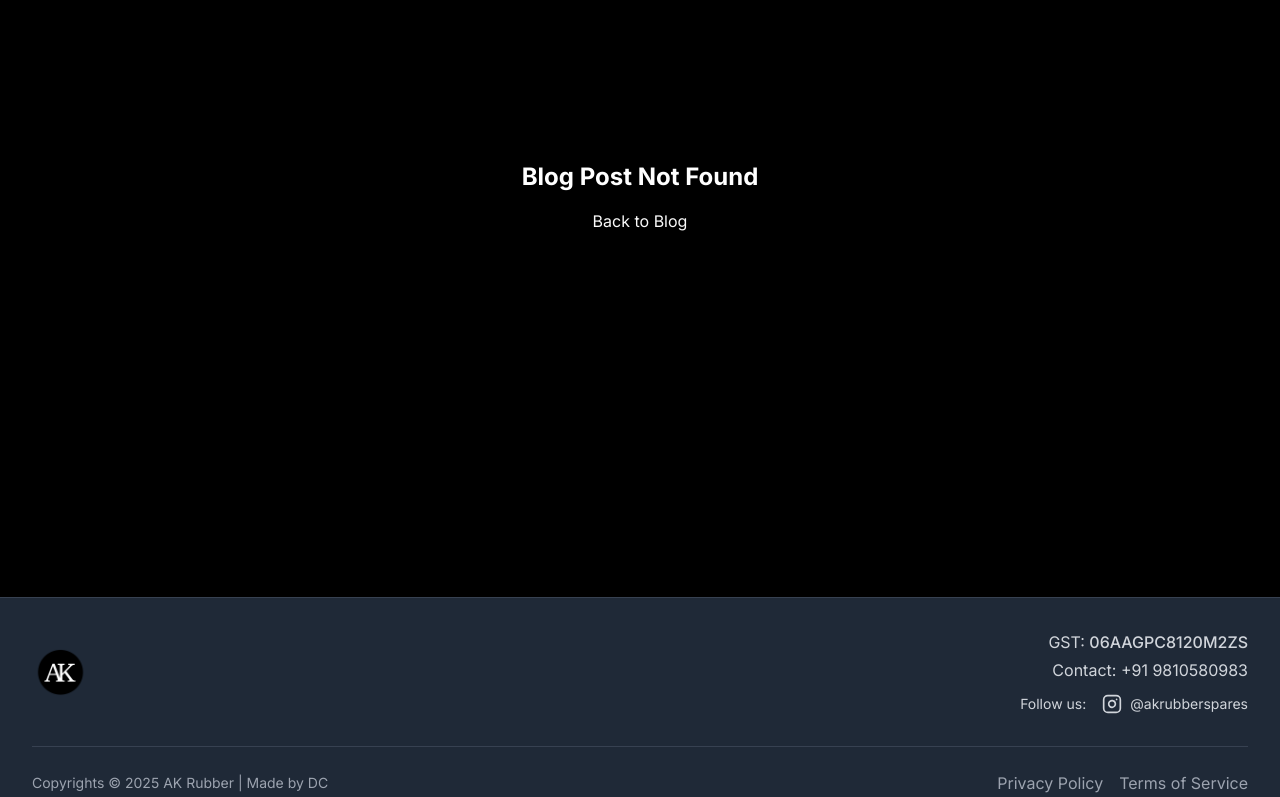
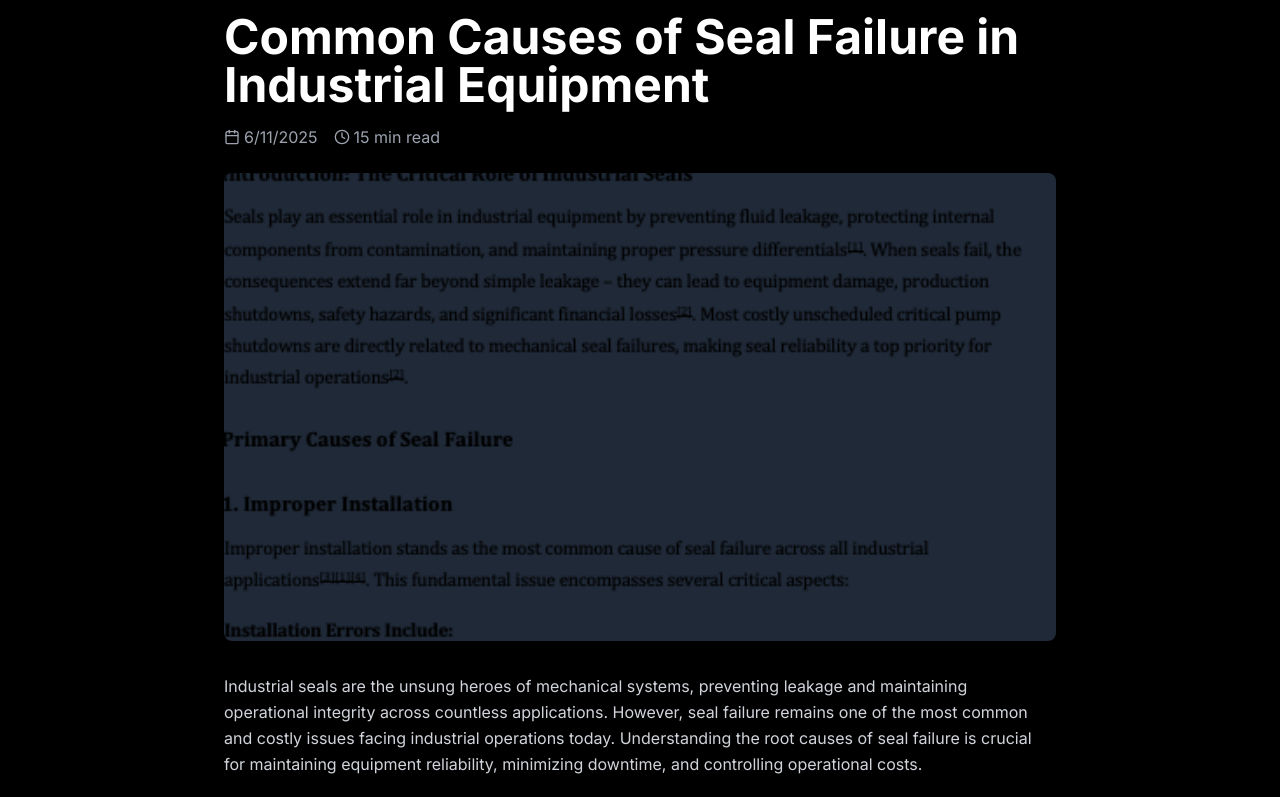
Before and after one commit to chhabraadhruv/ak-rubber-08, a React (Vite) app: page /blog/common-causes-seal-failure-industrial-equipment in a window 1280 px wide. Shown: the part 283-1080 px from the top of the page. Built offline with nearby package versions, Linux system fonts and the light colour scheme.

Commit message:
Add new blog post: Seal Failure

```diff
--- a/src/pages/BlogPage.tsx
+++ b/src/pages/BlogPage.tsx
@@ -4,6 +4,16 @@ import { Calendar, Clock, ArrowRight, TrendingUp } from "lucide-react";
 import { useEffect } from "react";
 
 const blogPosts = [
+  {
+    id: 3,
+    slug: "common-causes-seal-failure-industrial-equipment",
+    title: "Common Causes of Seal Failure in Industrial Equipment",
+    excerpt: "Discover the primary reasons behind seal failures in industrial applications and learn proven strategies to prevent costly downtime and equipment damage.",
+    date: "2025-06-11",
+    readTime: "15 min read",
+    image: "/lovable-uploads/f7cf8b21-cb5e-4eae-b700-003f70a4e9ad.png",
+    category: "Technical Analysis"
+  },
   {
     id: 2,
     slug: "pneumatic-system-o-ring-replacement-guide",
--- a/src/pages/BlogPostPage.tsx
+++ b/src/pages/BlogPostPage.tsx
@@ -4,70 +4,178 @@ import { Calendar, Clock, ArrowLeft, Phone, Mail } from "lucide-react";
 import { useEffect } from "react";
 
 const blogPosts = {
-  "hydraulic-cylinder-seal-kit-installation-guide": {
-    id: 1,
-    slug: "hydraulic-cylinder-seal-kit-installation-guide",
-    title: "Hydraulic Cylinder Seal Kit Installation: A Complete Guide",
-    date: "2025-05-1",
-    readTime: "8 min read",
-    image: "/lovable-uploads/9110a679-cf87-406f-96ce-295cf2ab79f8.png",
-    category: "Technical Guide",
-    metaDescription: "Learn the essential steps for proper hydraulic cylinder seal kit installation to maintain optimal performance and prevent costly downtime. Expert guide by AK Rubber Spares.",
-    keywords: "hydraulic cylinder seals, seal kit installation, hydraulic maintenance, industrial seals, hydraulic repair",
+  "common-causes-seal-failure-industrial-equipment": {
+    id: 3,
+    slug: "common-causes-seal-failure-industrial-equipment",
+    title: "Common Causes of Seal Failure in Industrial Equipment",
+    date: "2025-06-11",
+    readTime: "15 min read",
+    image: "/lovable-uploads/f7cf8b21-cb5e-4eae-b700-003f70a4e9ad.png",
+    category: "Technical Analysis",
+    metaDescription: "Discover the primary reasons behind seal failures in industrial applications and learn proven strategies to prevent costly downtime and equipment damage.",
+    keywords: "seal failure, industrial seals, equipment maintenance, seal reliability, hydraulic seals, mechanical seals",
     content: `
-      <p>Hydraulic cylinders are the workhorses of industrial machinery, from excavators to manufacturing equipment. When seals fail, proper installation of replacement seal kits is crucial for maintaining optimal performance and preventing costly downtime. At AK Rubber Spares, we understand the importance of getting this right the first time.</p>
+      <p>Industrial seals are the unsung heroes of mechanical systems, preventing leakage and maintaining operational integrity across countless applications. However, seal failure remains one of the most common and costly issues facing industrial operations today. Understanding the root causes of seal failure is crucial for maintaining equipment reliability, minimizing downtime, and controlling operational costs.</p>
 
-      <h2>Understanding Hydraulic Cylinder Seals</h2>
-      <p>Hydraulic cylinder seals serve multiple critical functions. They prevent hydraulic fluid leakage, maintain system pressure, and keep contaminants out of the cylinder. A typical seal kit includes rod seals, piston seals, wiper seals, and backup rings, each designed for specific pressure and temperature conditions.</p>
+      <h2>Introduction: The Critical Role of Industrial Seals</h2>
+      <p>Seals play an essential role in industrial equipment by preventing fluid leakage, protecting internal components from contamination, and maintaining proper pressure differentials. When seals fail, the consequences extend far beyond simple leakage – they can lead to equipment damage, production shutdowns, safety hazards, and significant financial losses. Most costly unscheduled critical pump shutdowns are directly related to mechanical seal failures, making seal reliability a top priority for industrial operations.</p>
 
-      <h2>Pre-Installation Preparation</h2>
-      <p>Before beginning any seal replacement work, proper preparation is essential. Start by completely depressurizing the hydraulic system and ensuring all energy sources are locked out. Clean the work area thoroughly to prevent contamination during the installation process.</p>
+      <h2>Primary Causes of Seal Failure</h2>
 
-      <p>Gather all necessary tools including seal installation tools, torque wrenches, micrometers, and cleaning supplies. Having the right equipment prevents damage to delicate seal surfaces and ensures proper installation.</p>
+      <h3>1. Improper Installation</h3>
+      <p>Improper installation stands as the most common cause of seal failure across all industrial applications. This fundamental issue encompasses several critical aspects:</p>
 
-      <h2>Step-by-Step Installation Process</h2>
-      <p>Begin by carefully disassembling the hydraulic cylinder, taking photos or making notes of the component arrangement for reassembly reference. Remove the old seals completely, inspecting the cylinder bore and rod for damage, scoring, or excessive wear.</p>
+      <p><strong>Installation Errors Include:</strong></p>
+      <ul>
+        <li>Misalignment during installation leading to uneven wear and vibration</li>
+        <li>Installing seals in the wrong direction, which is surprisingly common</li>
+        <li>Using excessive force or brute force during installation, causing immediate damage</li>
+        <li>Inadequate lubrication during the installation process</li>
+        <li>Failure to use proper installation tools, particularly when crossing threads or ports</li>
+      </ul>
 
-      <p>Clean all components thoroughly using appropriate solvents. Any debris or contamination left behind can cause premature seal failure. Inspect the cylinder bore and rod surfaces carefully – scratches deeper than 0.025mm typically require professional repair.</p>
+      <p><strong>Prevention Strategies:</strong></p>
+      <p>Installing seals requires careful attention to manufacturer guidelines and proper tooling. Using specialized installation tools such as lead-in chamfers helps protect seals when navigating difficult installation locations. Training personnel in proper installation techniques is essential, and in some cases, changing equipment design to prevent incorrect installation (poka-yoke) may be necessary.</p>
 
-      <p>When installing new seals, handle them with care to avoid nicks or cuts. Use proper seal installation tools rather than improvising with screwdrivers or other implements that can damage the seal lips. Apply a light coating of compatible hydraulic fluid to ease installation and prevent dry starts.</p>
+      <h3>2. Material Incompatibility and Selection Issues</h3>
+      <p>Selecting the wrong seal material for specific operating conditions represents a critical failure mode that leads to premature seal degradation.</p>
 
-      <h2>Critical Installation Tips</h2>
-      <p>Pay special attention to seal orientation – installing seals backwards or upside down will result in immediate failure. Most seals have directional indicators or asymmetric designs that show proper orientation.</p>
+      <p><strong>Common Material Issues:</strong></p>
+      <ul>
+        <li>Chemical incompatibility with process fluids, leading to swelling, softening, or chemical attack</li>
+        <li>Temperature limitations exceeded, causing thermal degradation</li>
+        <li>Pressure ratings exceeded beyond seal capabilities</li>
+        <li>Inappropriate hardness for the application requirements</li>
+      </ul>
 
-      <p>Ensure proper seal compression during installation. Over-compression can cause seal damage, while under-compression leads to leakage. Follow manufacturer specifications for compression ratios and installation torque values.</p>
+      <p><strong>Material Selection Considerations:</strong></p>
+      <p>Proper seal selection must account for processing fluid characteristics, operating pressure, temperature ranges, and rotational speeds. Different materials offer varying properties: nitrile rubber excels in oil-resistant applications and is currently the most used elastomer in the seal industry, while silicone rubber provides superior temperature resistance ranging from -65°C to 315°C. Fluorosilicone combines excellent fuel and oil resistance with superior aging characteristics compared to standard silicone.</p>
 
-      <p>Take time to properly align components during reassembly. Misalignment puts unnecessary stress on seals and can cause premature failure. Use appropriate alignment tools and techniques to ensure everything fits together correctly.</p>
+      <h3>3. Contamination and Environmental Factors</h3>
+      <p>Contamination represents one of the most destructive forces affecting seal performance and longevity.</p>
 
-      <h2>Common Installation Mistakes to Avoid</h2>
-      <p>One of the most frequent errors is rushing the installation process. Taking shortcuts often leads to damaged seals, contamination, or improper assembly that results in early failure and repeat repairs.</p>
+      <p><strong>Types of Contamination:</strong></p>
+      <ul>
+        <li>External debris such as dirt, dust, and abrasive particles entering the sealing system</li>
+        <li>Internal contamination generated by moving components like gears and pumps</li>
+        <li>Chemical contamination from incompatible substances in the process fluid</li>
+        <li>Weld splatter and other industrial contaminants in harsh environments</li>
+      </ul>
 
-      <p>Using incompatible seal materials is another critical mistake. Different hydraulic fluids and operating conditions require specific seal compounds. Always verify that replacement seals match the original specifications or are approved upgrades.</p>
+      <p><strong>Impact on Seal Performance:</strong></p>
+      <p>Contamination causes rapid erosion of seal faces, leading to accelerated wear and loss of sealing effectiveness. When contaminants embed into sealing surfaces, they create permanent damage that compromises seal integrity. The presence of abrasive particles creates a cascading effect where dirty seals become less effective at excluding additional contamination.</p>
 
-      <p>Neglecting to replace backup rings and secondary seals is a costly oversight. These components work together as a system, and mixing old and new parts often leads to performance issues.</p>
+      <h3>4. Wear and Aging</h3>
+      <p>Natural wear and material aging are inevitable factors that affect all seals over time, but understanding these processes helps in predicting and managing seal life.</p>
 
-      <h2>Post-Installation Testing</h2>
-      <p>After completing the installation, perform a careful system startup. Begin with low pressure operation to check for obvious leaks or problems before bringing the system to full operating pressure.</p>
+      <p><strong>Aging Mechanisms:</strong></p>
+      <ul>
+        <li>Thermal aging occurs at elevated temperatures, causing molecular chain degradation and loss of mechanical properties</li>
+        <li>Oxidative aging happens when oxygen reacts with rubber molecules, particularly affecting elasticity</li>
+        <li>Ozone cracking, especially problematic for natural rubber materials</li>
+        <li>UV radiation degradation for seals exposed to sunlight</li>
+      </ul>
 
-      <p>Monitor the cylinder operation closely during the first few hours of use. Some minor weeping is normal as seals seat properly, but significant leakage indicates installation problems that need immediate attention.</p>
+      <p><strong>Wear Patterns:</strong></p>
+      <p>Friction between seal faces creates natural wear over time, but excessive wear often indicates underlying problems. Proper lubrication and appropriate seal face materials can significantly extend wear life. Higher quality bearings reduce system vibration and metal-to-metal contact, decreasing the type of contamination that accelerates seal wear.</p>
 
-      <p>Document the installation date and seal kit specifications for future maintenance planning. Proper record keeping helps identify patterns and optimize replacement intervals.</p>
+      <h3>5. Operating Condition Extremes</h3>
+      <p>Operating conditions that exceed seal design parameters frequently cause premature failure.</p>
 
-      <h2>Maximizing Seal Life</h2>
-      <p>Proper installation is just the first step in maximizing seal performance. Regular maintenance including hydraulic fluid changes, filter replacements, and contamination control significantly extends seal life.</p>
+      <p><strong>Temperature-Related Failures:</strong></p>
+      <p>High temperatures cause seal hardening and loss of elasticity, leading to cracking and failure. Most hydraulic seals function optimally with fluid temperatures below 180°F, and higher temperatures can cause significant degradation. Conversely, extremely low temperatures make seal materials brittle and prone to cracking.</p>
 
-      <p>Operating within design parameters is equally important. Exceeding pressure, temperature, or speed limits accelerates seal wear and can cause catastrophic failures.</p>
+      <p><strong>Pressure-Related Issues:</strong></p>
+      <ul>
+        <li>Excessive pressure can cause seal extrusion and deformation</li>
+        <li>Pressure cycling creates fatigue stress that leads to eventual failure</li>
+        <li>Explosive decompression in high-pressure applications can cause blistering and rupture</li>
+      </ul>
 
-      <h2>When to Call Professionals</h2>
-      <p>While many seal replacements can be handled in-house, some situations require professional expertise. Complex multi-stage cylinders, high-pressure applications, or cylinders with specialized coatings may need professional service to avoid costly mistakes.</p>
+      <p><strong>Dynamic Operating Conditions:</strong></p>
+      <ul>
+        <li>Dry running without adequate lubrication causes rapid seal face wear due to excessive friction</li>
+        <li>Excessive shaft runout or deflection creates uneven contact between seal faces</li>
+        <li>Vibration and misalignment disrupt proper seal function and accelerate wear</li>
+      </ul>
 
-      <h2>Quality Seal Kits Make the Difference</h2>
-      <p>The quality of your seal kit directly impacts installation success and long-term performance. At AK Rubber Spares, we supply premium seal kits designed for demanding industrial applications. Our kits include all necessary components and detailed installation instructions to ensure successful repairs.</p>
+      <h3>6. Design and Manufacturing Defects</h3>
+      <p>Poor design choices and manufacturing quality issues can predispose seals to failure.</p>
+
+      <p><strong>Design-Related Issues:</strong></p>
+      <ul>
+        <li>Improper groove design preventing adequate seal compression</li>
+        <li>Insufficient lead-in chamfers making installation difficult and damaging seals</li>
+        <li>Sharp edges in seal grooves that can cut or damage seals during operation</li>
+        <li>Inadequate clearances leading to seal extrusion under pressure</li>
+      </ul>
+
+      <p><strong>Manufacturing Quality:</strong></p>
+      <ul>
+        <li>Incomplete curing of elastomer materials leading to poor compression set resistance</li>
+        <li>Surface finish problems on sealing surfaces</li>
+        <li>Material contamination during manufacturing</li>
+      </ul>
+
+      <h2>Specific Failure Modes in Detail</h2>
+
+      <h3>Compression Set</h3>
+      <p>Compression set represents one of the most common seal failure modes, occurring when seals lose their ability to return to original shape after compression. This permanent deformation creates gaps that allow leakage, particularly at low pressures. Contributing factors include excessive compression, high temperatures, and poor material selection. Prevention involves selecting elastomers with low compression set characteristics and ensuring proper gland design.</p>
+
+      <h3>Extrusion and Nibbling</h3>
+      <p>Extrusion occurs when high pressures force seal material into clearance gaps, causing physical damage to seal edges. Pressure cycling compounds this problem by repeatedly opening and closing clearance gaps, trapping and damaging the seal. Prevention requires reducing clearances, using backup devices, and selecting harder seal materials for high-pressure applications.</p>
+
+      <h3>Chemical Degradation</h3>
+      <p>Chemical attack on seals can manifest as swelling, hardening, softening, or complete decomposition depending on the chemical exposure. New fluid additives, such as amine preservatives, can attack rubber polymer backbones and increase brittleness. Proper material compatibility testing is essential before selecting seals for chemical service.</p>
+
+      <h2>Industry-Specific Considerations</h2>
+
+      <h3>Hydraulic Systems</h3>
+      <p>Hydraulic seal failures commonly result from contamination, excessive heat, and pressure shocks. Contamination remains the most frequent cause of failure in hydraulic applications, making filtration and system cleanliness critical. Pressure trapping between adjacent seals can also cause unexpected failures.</p>
+
+      <h3>Pumping Applications</h3>
+      <p>Pump seal failures often stem from dry running, cavitation, and improper seal support systems. Cavitation creates rapid formation and collapse of vapor bubbles, causing pitting and erosion on seal components. Proper cooling and flushing systems are essential for pump seal reliability.</p>
+
+      <h3>High-Temperature Applications</h3>
+      <p>Applications exceeding 400°F require specialized seal materials and designs. Traditional materials like mica or graphite lose integrity in extreme heat, necessitating advanced materials such as perfluoroelastomers or specialized silicone compounds. Thermal cycling creates additional stress that must be considered in high-temperature seal selection.</p>
+
+      <h2>Prevention and Maintenance Strategies</h2>
+
+      <h3>Proactive Seal Selection</h3>
+      <p>Proper seal selection begins with comprehensive understanding of operating conditions including temperature ranges, pressure requirements, chemical compatibility, and dynamic factors. Material selection should account for both normal operating conditions and potential excursions or cleaning procedures.</p>
+
+      <h3>Installation Best Practices</h3>
+      <p>Following manufacturer installation guidelines precisely prevents the majority of installation-related failures. Key practices include:</p>
+      <ul>
+        <li>Using appropriate installation tools and techniques</li>
+        <li>Ensuring proper surface preparation and cleanliness</li>
+        <li>Applying correct lubrication during installation</li>
+        <li>Verifying proper alignment and fit</li>
+      </ul>
+
+      <h3>Maintenance Programs</h3>
+      <p>Implementing comprehensive maintenance programs significantly extends seal life and improves system reliability. Effective programs include:</p>
+      <ul>
+        <li>Regular performance monitoring and inspection for signs of wear or leakage</li>
+        <li>Scheduled replacement based on operating hours or calendar time</li>
+        <li>Documentation of maintenance history for trend analysis</li>
+        <li>Staff training in proper maintenance procedures</li>
+      </ul>
+
+      <h3>Environmental Controls</h3>
+      <p>Controlling the operating environment reduces many failure mechanisms. This includes maintaining proper filtration to exclude contamination, controlling operating temperatures within design limits, and ensuring adequate lubrication and cooling systems.</p>
+
+      <h2>Economic Impact and Cost Considerations</h2>
+      <p>Seal failures impose significant costs beyond the replacement part price. Downtime costs, rework expenses, potential environmental sanctions, and safety risks all contribute to the total impact. Older industrial facilities face particular challenges with aging equipment and retrofitted modifications that may stress sealing systems.</p>
+
+      <p>Investing in quality seals and proper maintenance programs provides substantial returns through reduced downtime, extended equipment life, and improved safety. Under optimal conditions, mechanical seals typically last one to three years, but with proper material selection and maintenance, some seals can perform effectively for five years or more.</p>
 
       <h2>Conclusion</h2>
-      <p>Proper hydraulic cylinder seal kit installation requires attention to detail, quality components, and adherence to proven procedures. Taking the time to do it right the first time saves money, reduces downtime, and ensures reliable equipment operation.</p>
+      <p>Understanding the common causes of seal failure empowers industrial operators to implement effective prevention strategies and maintenance programs. While seal failure will never be completely eliminated, recognizing the warning signs and addressing root causes can dramatically improve seal reliability and system performance.</p>
 
-      <p>For high-quality hydraulic seal kits and expert technical support, contact AK Rubber Spares. Our experienced team can help you select the right seals for your application and provide installation guidance to ensure optimal results.</p>
+      <p>The key to successful seal management lies in taking a comprehensive approach that addresses material selection, installation practices, operating conditions, and maintenance procedures. By focusing on these fundamental areas, industrial facilities can minimize costly failures, improve safety, and maximize equipment uptime.</p>
+
+      <p>For industries relying on critical sealing applications, partnering with experienced seal suppliers who understand application requirements and can provide technical support becomes invaluable. Quality rubber spares and proper technical guidance form the foundation for reliable industrial sealing systems that support safe, efficient operations.</p>
     `
   },
   "pneumatic-system-o-ring-replacement-guide": {
```
Also changed, not shown: public/lovable-uploads/f7cf8b21-cb5e-4eae-b700-003f70a4e9ad.png (added), 1 other file (tests, documents, lock files or other folders).
